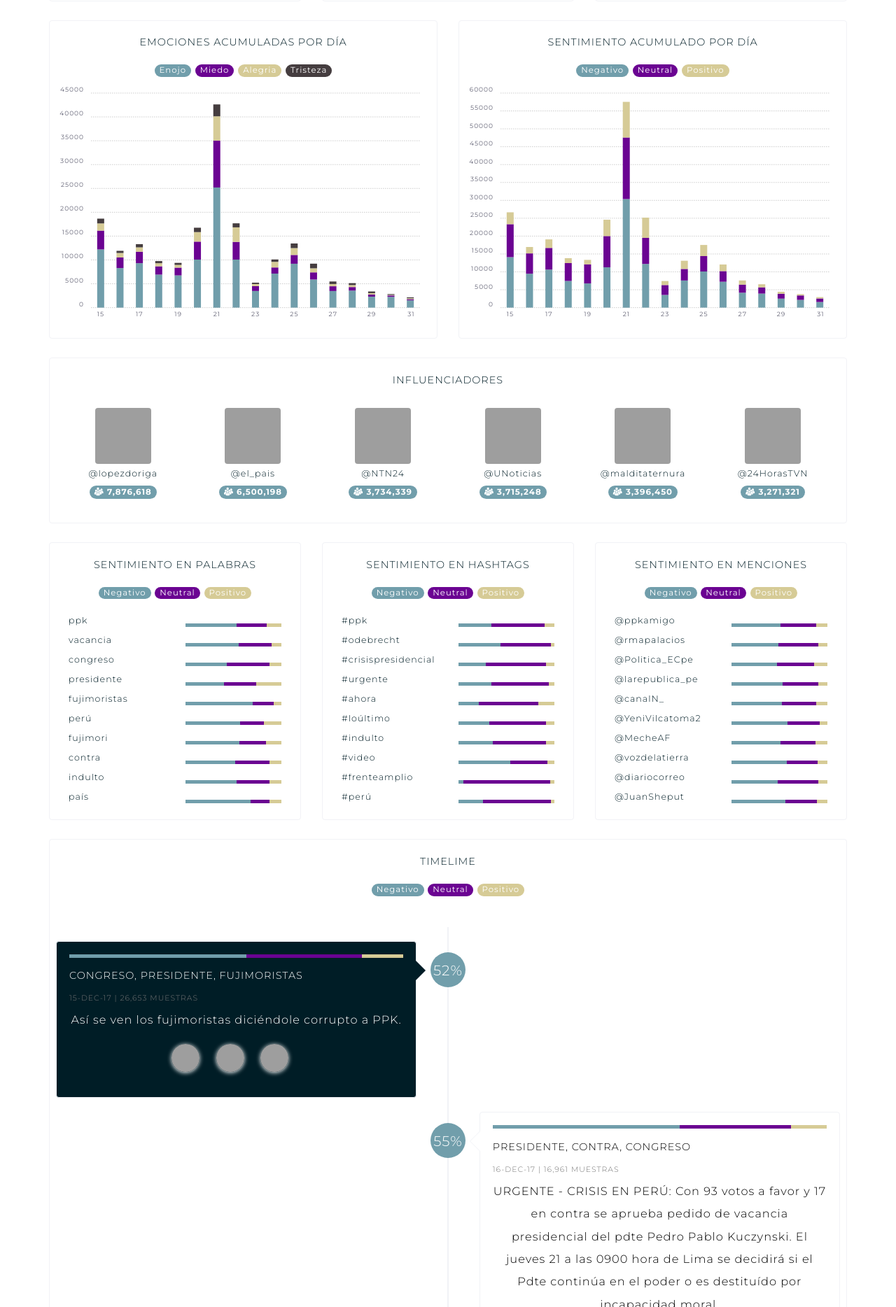
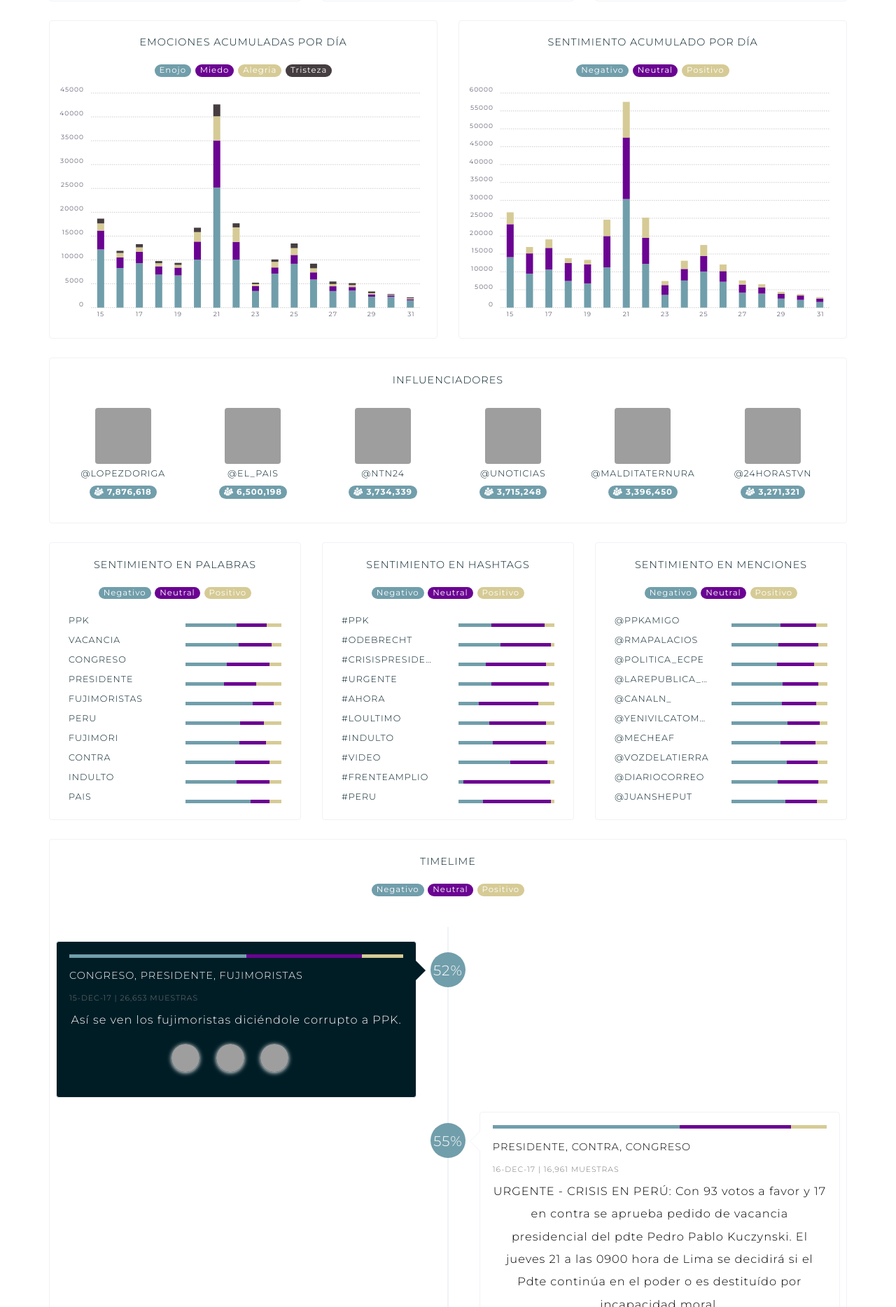
Before and after one commit to LogosTech/logostech.github.io, a Jekyll site: the page built from _posts/2017-12-31-ppk-vacancia.markdown, in a window 1280 px wide. Shown: the part 1521-3389 px from the top of the page at 70% size. Built offline with Jekyll 4.4.1, drawn with Linux system fonts in a browser that asks for light colours; some web fonts are replaced; comment, search, counter and statistics services are not loaded; grey boxes are pictures that could not be loaded.

Commit message:
fix h3 uppercase

```diff
--- a/assets/css/style.css
+++ b/assets/css/style.css
@@ -1439,7 +1439,7 @@ small {
   .is_chart i {
     font-size: 1.1em;
   }
-  .is_chart h1, .is_chart h2 {
+  .is_chart h1, .is_chart h2, .is_chart h3 {
     text-transform: uppercase;
   }
 
```
